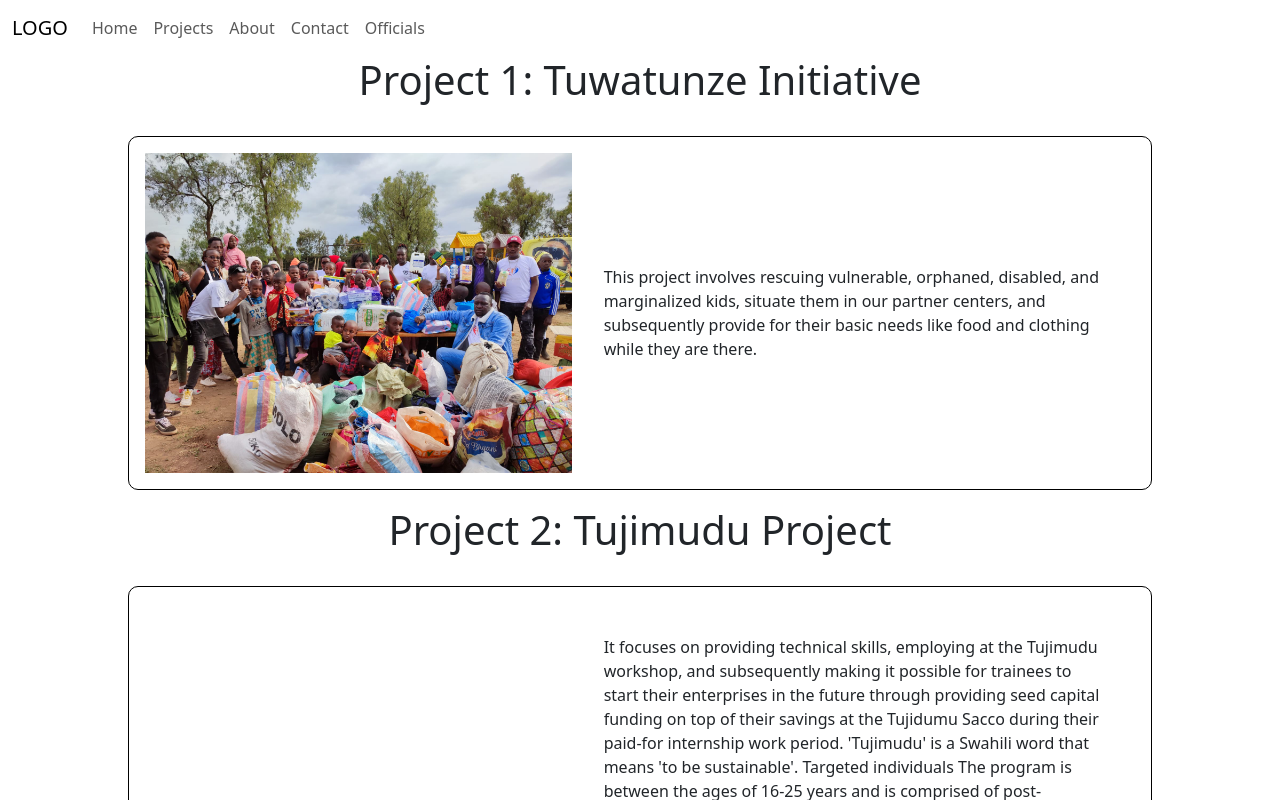
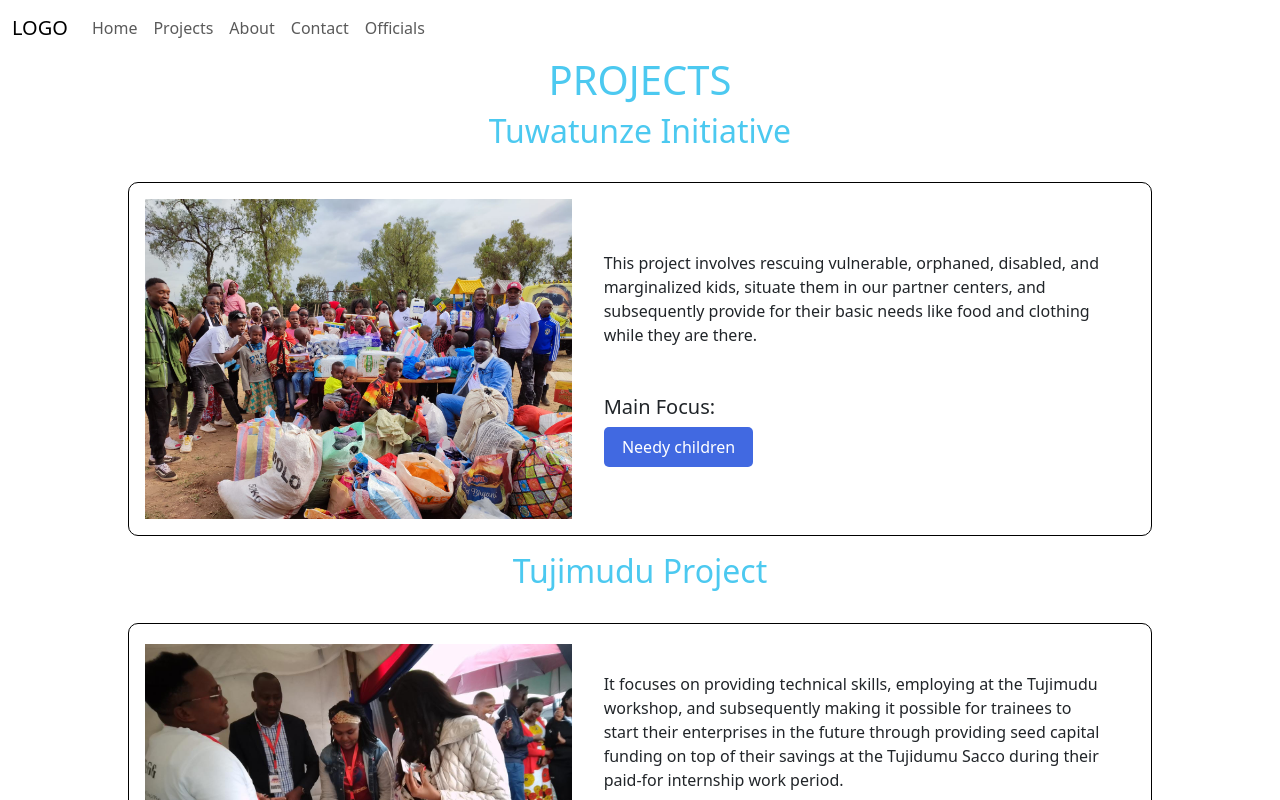
Before and after one commit to yegonkimutai/Happy-faces, a React (Create React App) app: page /projects in a window 1280 px wide. Shown: the top 800 px of the page. Built offline with nearby package versions, Linux system fonts and the light colour scheme.

Commit message:
:lipstick: Make changes to project page

```diff
--- a/src/pages/Projects.js
+++ b/src/pages/Projects.js
@@ -5,45 +5,40 @@ import '../style/Projects.css'
 
 function Projects() {
   return (
-    <div>
-         <h1 className='proj-title'>Project 1: Tuwatunze Initiative </h1>
+    <div className='app-project'>
+    <h1 className='heading'>PROJECTS</h1>
+    <div className='main-project'>
+    <h2 className='proj-title'>Tuwatunze Initiative </h2>
     <div className='proj-cont'>
           <div className='img-cont'>
               <img src={image11} alt=''  className='proj-img'/>
           </div>
           <div className='description'>
+              <p>
               This project involves rescuing vulnerable, orphaned, disabled, and
               marginalized kids, situate them in our partner centers, and subsequently provide for their basic
               needs like food and clothing while they are there.
+              </p>
+            <h5>Main Focus:</h5>
+            <span>Needy children</span>
+          </div>
     </div>
     </div>
 
-         <h1 className='proj-title'>Project 2: Tujimudu Project </h1>
+    <div className='main-project'>
+      <h2 className='proj-title'>Tujimudu Project </h2>
   <div className='proj-cont'>
           <div className='img-cont'>
               <img src={image7} alt=''  className='proj-img'/>
           </div>
           <div className='description'>
+            <p>
             It focuses on providing technical skills, employing at the Tujimudu workshop, and subsequently making it possible for trainees to start their enterprises in the future through providing
-    seed capital funding on top of their savings at the Tujidumu Sacco during their paid-for internship work period. 'Tujimudu' is a Swahili word that means 'to be sustainable'.
-    Targeted individuals The program is between the ages of 16-25 years and is comprised of post-secondary school disabled, marginalized, vulnerable, and orphaned youth who have been raised at
-    rescue centers, children's homes, and vulnerability centers.
-
-    The major need addressed is the uncertain transition into public life faced by the vulnerable,
-    orphaned, disabled, and marginalized youth who have spent a huge part of their childhood living
-    at rescue centers, children's homes, and vulnerability centers. The second need being addressed
-    is the eradication of poverty and reduction of socio-economic inequalities faced by the
-    disadvantaged vulnerable, orphaned, disabled, and marginalized youth, who mostly find
-    themselves coming out of these rescue centers and children's homes unskilled and not ready for
-    life outside these boundaries. The third problem being solved is the problem is engagement in
-    crime, drug abuse, drug peddling, and prostitution by these vulnerable, orphaned, disabled, and
-    marginalized youth due to a lack of alternatives for enjoying a decent work environment. The
-    other problem being solved is that of unemployment whereby, through technically skilling these
-    vulnerable, orphaned, disabled, and marginalized youth and providing them with seed capital,
-    they can start their own personally run enterprises that can sustain them after the training period
-    has come to an end. The final problem being solved is that of mental health challenges whereby
-    providing these vulnerable, orphaned, disabled, and marginalized youth with a chance to enjoy
-    almost similar privileges to the rest of the situation, the rates of suicide would go down.
+      seed capital funding on top of their savings at the Tujidumu Sacco during their paid-for internship work period.
+            </p>
+            <h5>Main Focus:</h5>
+            <span>Employment creation</span>
+          </div>
       </div>
     </div>
 </div>
--- a/src/style/Projects.css
+++ b/src/style/Projects.css
@@ -1,18 +1,33 @@
+/* .app-project {
+    background: url('../images/BgProject.png');
+    background-repeat: no-repeat;
+    background-position: center;
+    background-attachment: fixed;
+    background-size: cover;
+} */
+
 .proj-cont {
     display: flex;
     justify-content: center;
     align-items: center;
-    max-width: 80%;
-    margin: auto;
     border: 1px solid black;
     padding: 1rem;
     border-radius: 10px;
     margin-bottom: 1rem;
+    max-width: 80%;
+    margin: auto;
+    margin-bottom: 1rem;
+}
+
+.heading {
+    text-align: center;
+    color: #4CC9F0;
 }
 
 .proj-title {
     text-align: center;
     margin-bottom: 2rem;
+    color: #4CC9F0;
 }
 
 .proj-img {
@@ -23,11 +38,43 @@
 
 .description {
     display: flex;
-    align-items: center;
+    flex-direction: column;
     padding: 2rem;
 }
 
-@media (max-width: 500px) {
+.description h5 {
+    margin-top: 2rem;
+}
+
+.description span {
+    background-color: #4169E1;
+    max-width: 30%;
+    text-align: center;
+    padding: 0.5rem;
+    border-radius: 5px;
+    color: #fff;
+}
+
+@media (max-width: 992px) {
+    .description span {
+        max-width: 40%;
+    }
+
+    .proj-img {
+        max-width: 25rem;
+        max-height: 15rem;
+        margin: auto;
+    }
+}
+
+@media (max-width: 768px) {
+    .proj-cont {
+        flex-direction: column;
+        max-width: 70%;
+    }
+}
+
+@media (max-width: 450px) {
     .proj-cont {
         flex-direction: column;
         max-width: 80%;
@@ -47,4 +94,8 @@
         margin-top: 1rem;
         padding: 0;
     }
+
+    .description span {
+        max-width: 50%;
+    }
 }
```
Also changed, not shown: src/images/BgProject.png (added). Lines whose indentation alone changed are shown as unchanged.
